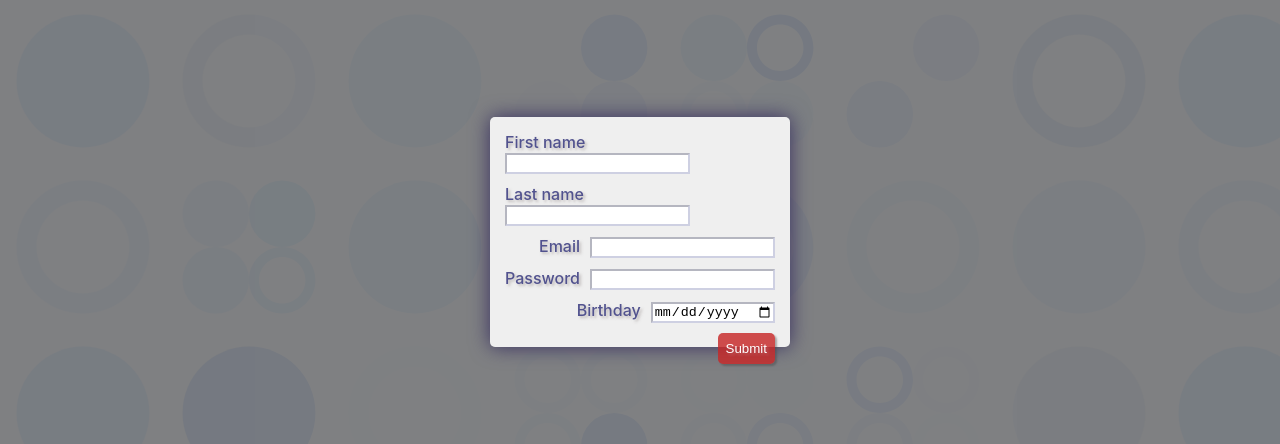
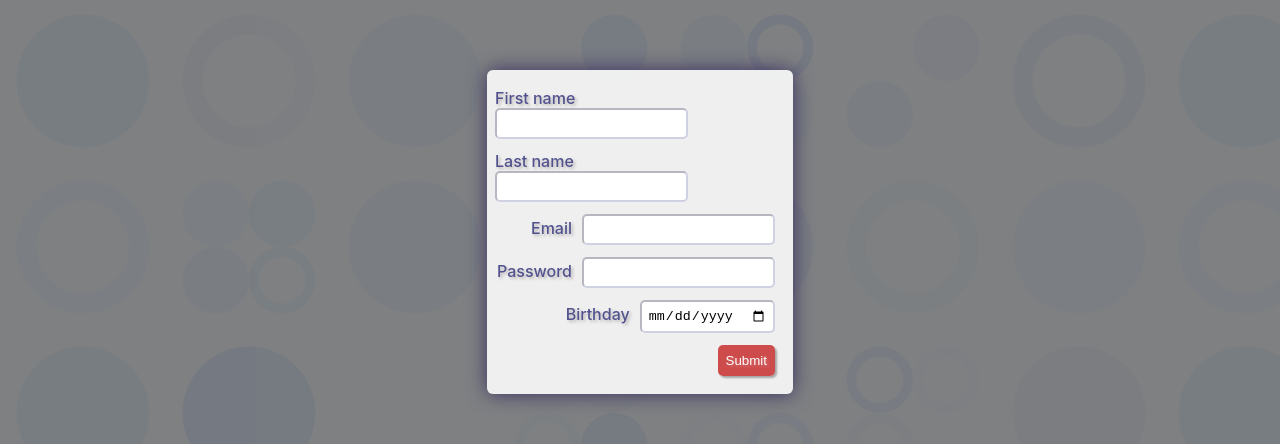
Before and after one commit to ivan-av/userFormsApp, a React (Vite) app: page / in a window 1280 px wide. Both pictures are taken after a click on the button "+ Create New User". Shown: the part 168-612 px from the top of the page. Built offline with nearby package versions, Linux system fonts and the light colour scheme; no server answers.

Commit message:
Adding styles

```diff
--- a/src/App.css
+++ b/src/App.css
@@ -71,23 +71,22 @@ button:active{
 
 .form__container{
   background-color: #ffffffdf;
-  width: 270px;
-  height: 200px;
+  width: 280px;
+  /* height: 250px; */
 
-  padding-top: 50px;
   color: rgb(81, 82, 142);
   font-weight: 500;
   text-shadow: 2px 2px 3px rgba(166, 159, 159, 0.702);
 
-  border-radius: 5px;
+  border-radius: 6px;
 
   display: flex;
   flex-direction: column;
   align-items: flex-end;
 
-  gap: 10px;
+  gap: 12px;
 
-  padding: 15px;
+  padding: 18px 18px 18px 8px;
 
   box-shadow: 0px 0px 20px rgb(55, 47, 96);
 }
@@ -97,7 +96,10 @@ button:active{
 }
 
 .form__container input{
+  padding: 6px;
+
   border-color: #888db967;
+  border-radius: 5px;
 }
 
 .form__container button{
@@ -106,7 +108,6 @@ button:active{
   border: none;
   color: rgb(255, 255, 255);
   text-shadow: 2px 2px 3px rgba(229, 226, 224, 0.237);
-
 
   padding: 8px 8px;
 }
--- a/src/App.jsx
+++ b/src/App.jsx
@@ -30,6 +30,7 @@ function App() {
       .then(res => {
         console.log(res.data)
         getAllUsers()
+        setIsShowForm(false)
       })
       .catch(err => console.log(err))
   }
```
Also changed, not shown: src/favicon.svg (deleted), src/logo.svg (deleted).
